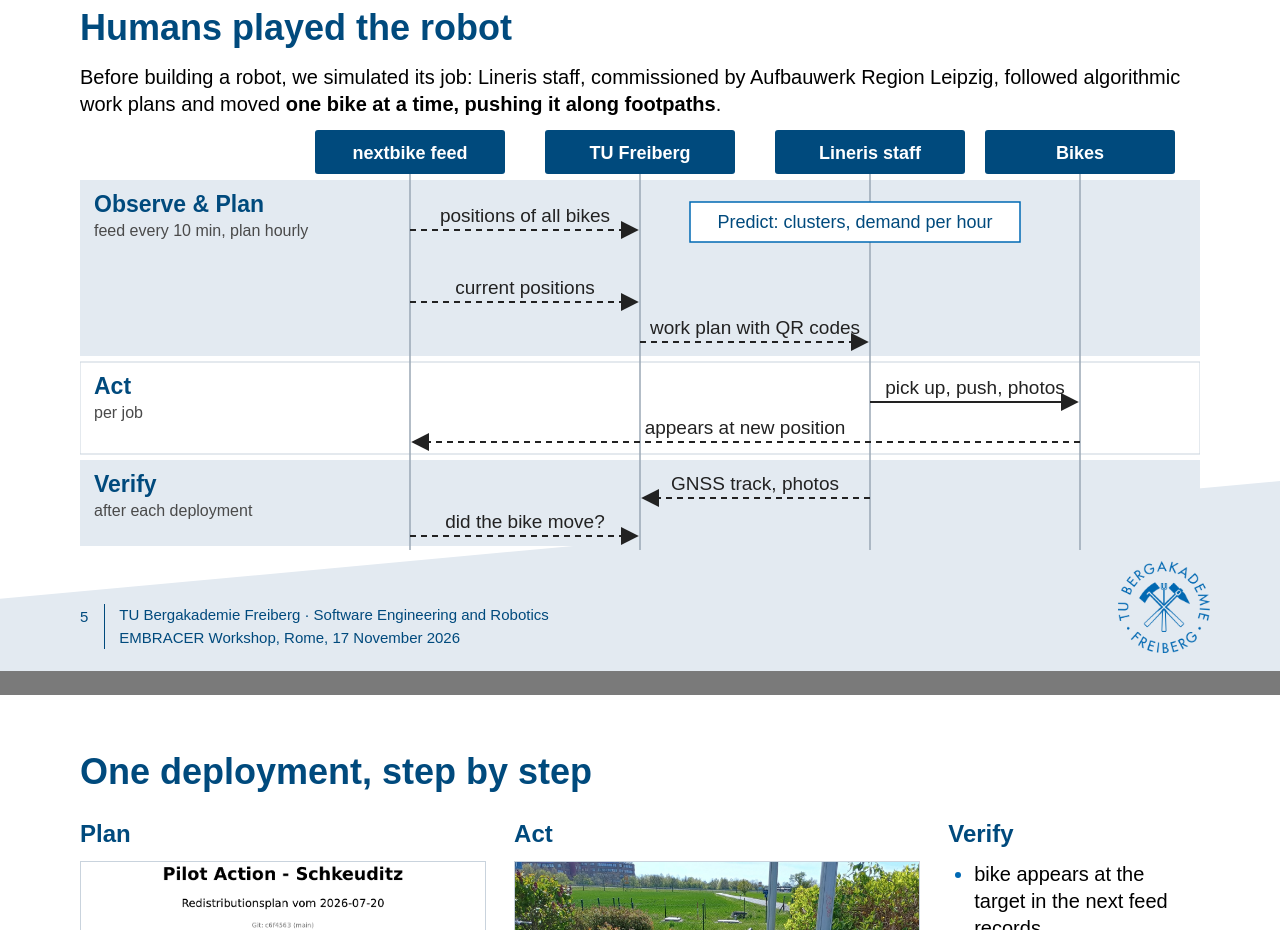
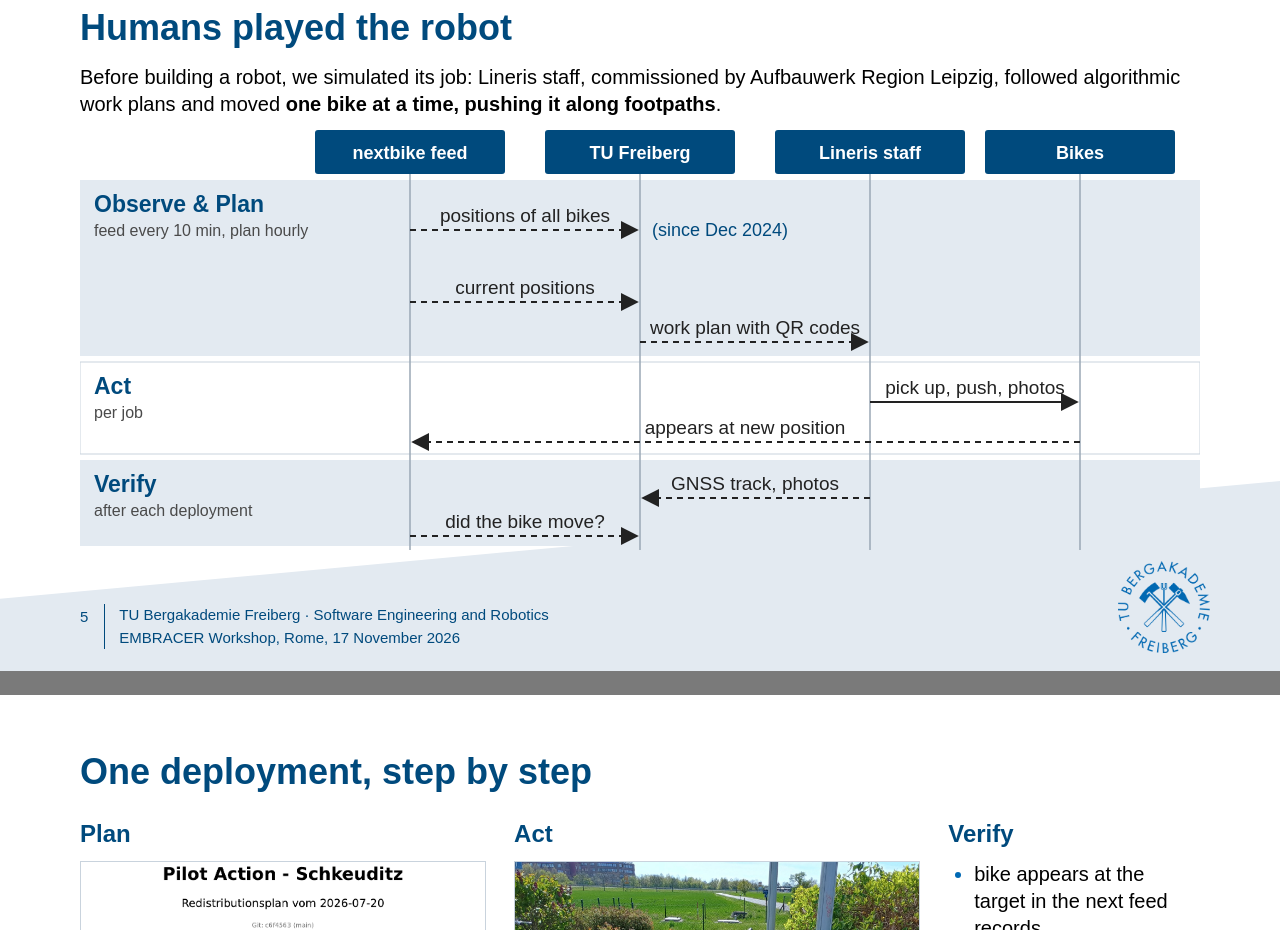
Before and after one commit to IfI-EmbracerAction/EMBRACER-Rome-2026, a plain HTML site: page index.html in a window 1280 px wide. Shown: the part 3120-4050 px from the top of the page. Drawn offline with Linux system fonts and the light colour scheme.

Commit message:
Observation start instead of Predict note
Co-Authored-By: Claude Opus 5.5 <noreply@anthropic.com>

```diff
--- a/index.html
+++ b/index.html
@@ -119,7 +119,7 @@
 <rect x="905" y="0" width="190" height="44" rx="3" fill="#004a7d"/><text x="1000" y="29" class="kopf-t">Bikes</text>
 <line x1="330" y1="100" x2="557" y2="100" stroke="#222" stroke-width="2" stroke-dasharray="6 5" marker-end="url(#pf)"/>
 <text x="445.0" y="92" class="pfeil-t">positions of all bikes</text>
-<rect x="610" y="72" width="330" height="40" fill="#fff" stroke="#0069b4" stroke-width="1.5"/><text x="775" y="98" class="notiz-t">Predict: clusters, demand per hour</text>
+<text x="572" y="106" class="notiz-t" style="text-anchor:start">(since Dec 2024)</text>
 <line x1="330" y1="172" x2="557" y2="172" stroke="#222" stroke-width="2" stroke-dasharray="6 5" marker-end="url(#pf)"/>
 <text x="445.0" y="164" class="pfeil-t">current positions</text>
 <line x1="560" y1="212" x2="787" y2="212" stroke="#222" stroke-width="2" stroke-dasharray="6 5" marker-end="url(#pf)"/>
```
Also changed, not shown: 1 other file.
